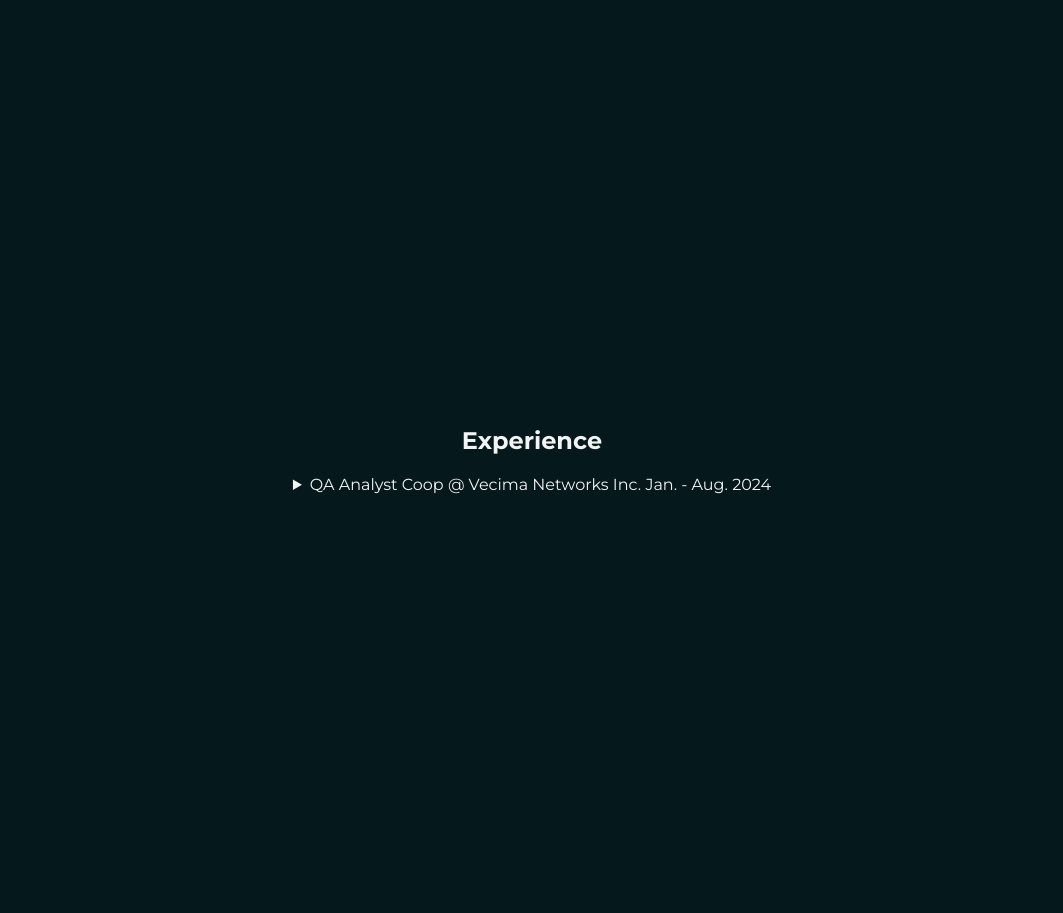
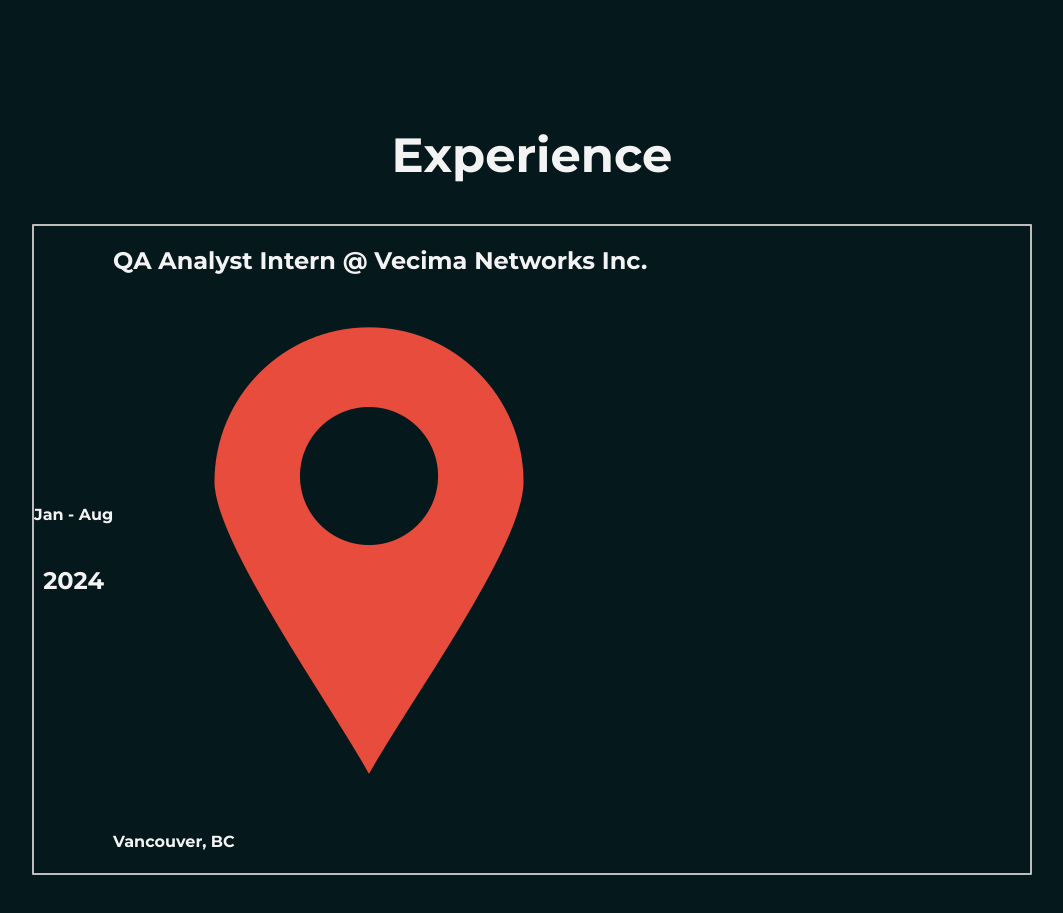
Before and after one commit to michlam/portfolio-website, a React (Vite) app: page / in a window 1280 px wide. Shown: the part 1740-2653 px from the top of the page, without its empty margins (108-1171 px from the left). Built offline with nearby package versions, Linux system fonts and the light colour scheme.

Commit message:
continued first experience summary and styling

```diff
--- a/src/components/Experience.css
+++ b/src/components/Experience.css
@@ -19,3 +19,26 @@
     justify-content: center;
     align-items: center;
 }
+
+section.experience > h1 {
+    margin-top: 100px;
+    font-size: 3rem;
+}
+
+.experience-content {
+    width: 1000px;
+}
+
+.experience-content > details > summary {
+    border: 2px solid var(--french-grey);
+    border-radius: 1px;
+
+    display: flex;
+}
+
+.work-date {
+    display: flex;
+    flex-direction: column;
+    justify-content: center;
+    align-items: center;
+}
--- a/src/components/Experience.jsx
+++ b/src/components/Experience.jsx
@@ -1,12 +1,27 @@
 import "./Experience.css";
+import PinIcon from "../assets/PinIcon.png";
 
 export default function Experience(props) {
     return (
         <section id="experience" className="experience">
             <h1>Experience</h1>
+
             <div className="experience-content">
                 <details name="work">
-                    <summary>QA Analyst Coop @ Vecima Networks Inc. Jan. - Aug. 2024 </summary>
+                    <summary>
+                        <div className="work-date">
+                            <h4>Jan - Aug</h4>
+                            <h2>2024</h2>
+                        </div>
+                        <div className="work-description">
+                            <h2>QA Analyst Intern @ Vecima Networks Inc.</h2>
+                            <div className="work-location">
+                                <img src={PinIcon} />
+                                <h4>Vancouver, BC</h4>
+                            </div>
+                        </div>
+                    </summary>
+
                     <div>
                         <p>
                             During this internship, I worked to test every part of the GPS solution suite, including websites,
@@ -29,6 +44,8 @@
                                 and automated tests within a strict release schedule.
                             </li>
                         </ul>
+
+
                     </div>
 
                 </details>
```
Also changed, not shown: src/assets/PinIcon.png (added), 1 other file (tests, documents, lock files or other folders).
